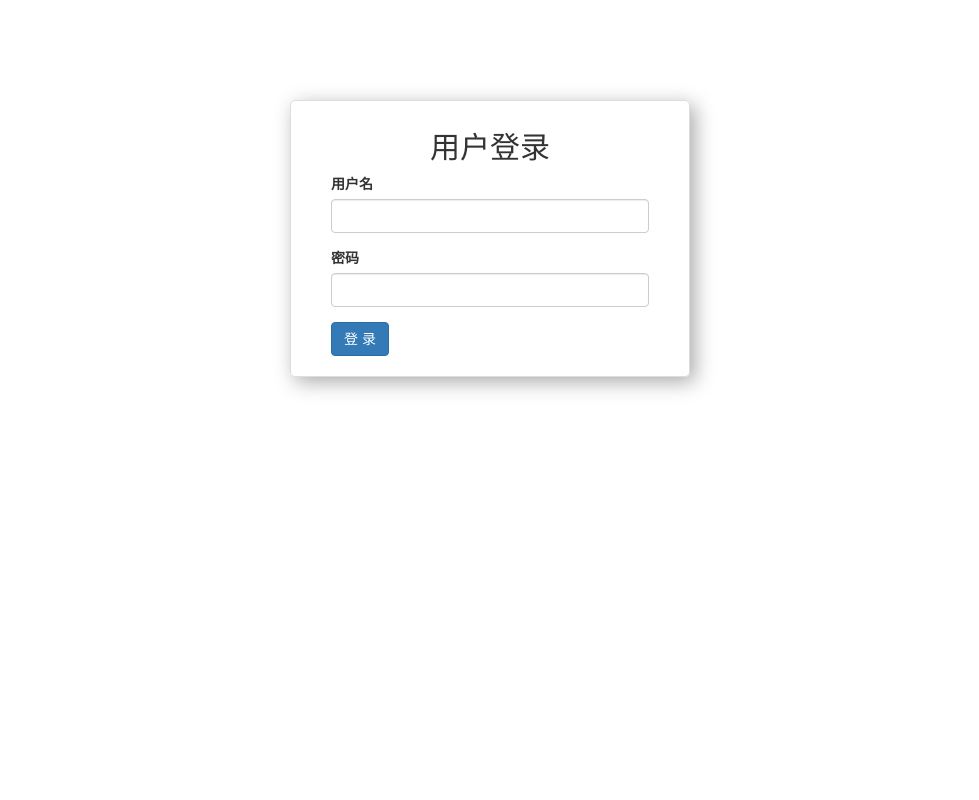
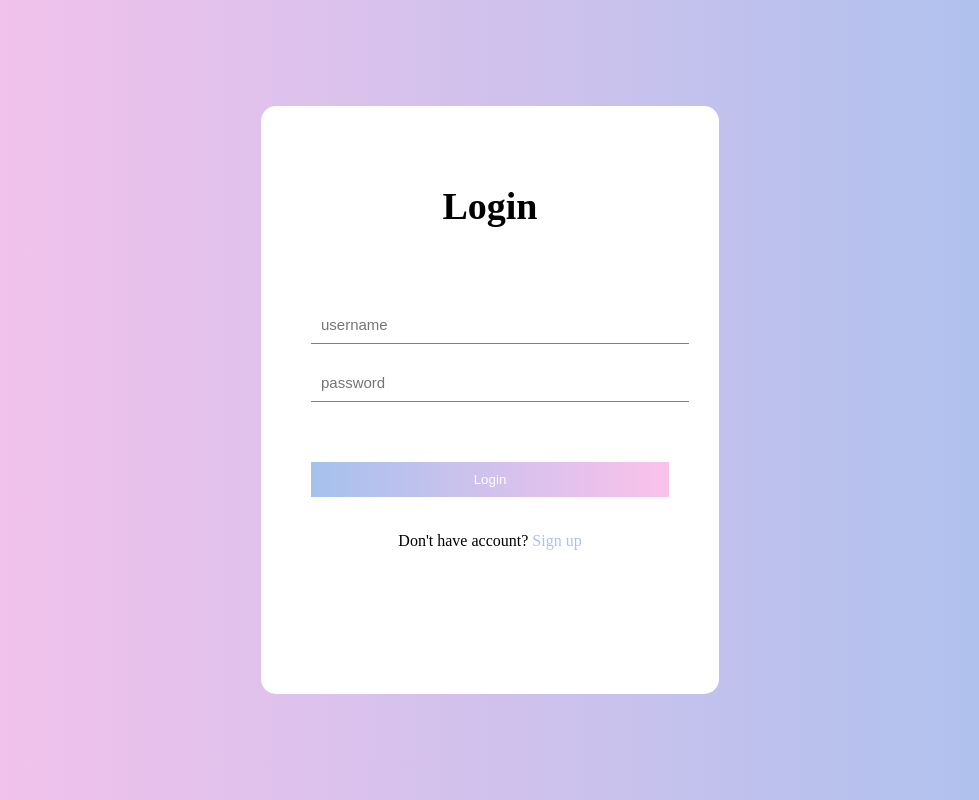
Before and after one commit to GrainRainx/djangotest, a Django app: page /login/ in a window 1280 px wide. Shown: the whole page, without its empty margins (150-1129 px from the left). Run offline with Django 4.2, Linux system fonts and the light colour scheme; some libraries are stand-ins or nearby versions.

Commit message:
add logout ability

```diff
--- a/day16/app01/templates/layout.html
+++ b/day16/app01/templates/layout.html
@@ -57,15 +57,14 @@
 {#                <button type="submit" class="btn btn-default">Submit</button>#}
 {#            </form>#}
             <ul class="nav navbar-nav navbar-right">
-                <li><a href="#">登录</a></li>
                 <li class="dropdown">
                     <a href="#" class="dropdown-toggle" data-toggle="dropdown" role="button" aria-haspopup="true"
-                       aria-expanded="false">谷雨 <span class="caret"></span></a>
+                       aria-expanded="false">{{ request.session.info.username }}<span class="caret"></span></a>
                     <ul class="dropdown-menu">
                         <li><a href="#">个人资料</a></li>
                         <li><a href="#">我的信息</a></li>
                         <li role="separator" class="divider"></li>
-                        <li><a href="/login/">注销</a></li>
+                        <li><a href="/logout/">注销</a></li>
                     </ul>
                 </li>
             </ul>
--- a/day16/app01/templates/login.html
+++ b/day16/app01/templates/login.html
@@ -1,47 +1,151 @@
 {% load static %}
+{#<!DOCTYPE html>#}
+{#<html lang="en">#}
+{#<head>#}
+{#    <meta charset="UTF-8">#}
+{#    <title>Title</title>#}
+{#    <link rel="stylesheet" href="{% static 'plugins/bootstrap-3.4.1-dist/css/bootstrap.min.css' %}">#}
+{#    <style>#}
+{#        .account {#}
+{#            width: 400px;#}
+{#            border: 1px solid #dddddd;#}
+{#            border-radius: 5px;#}
+{#            box-shadow: 5px 5px 20px #aaa;#}
+{##}
+{#            margin-left: auto;#}
+{#            margin-right: auto;#}
+{#            margin-top: 100px;#}
+{#            padding: 20px 40px;#}
+{#        }#}
+{##}
+{#        .account h2 {#}
+{#            margin-top: 10px;#}
+{#            text-align: center;#}
+{#        }#}
+{#    </style>#}
+{#</head>#}
+{#<body>#}
+{#<div class="account">#}
+{#    <h2>用户登录</h2>#}
+{#    <form method="post" novalidate>#}
+{#        {% csrf_token %}#}
+{#        <div class="form-group">#}
+{#            <label>用户名</label>#}
+{#            {{ form.username }}#}
+{#            <span style="color: red;">{{ form.username.errors.0 }}</span>#}
+{#        </div>#}
+{#        <div class="form-group">#}
+{#            <label>密码</label>#}
+{#            {{ form.password }}#}
+{#            <span style="color: red;">{{ form.password.errors.0 }}</span>#}
+{#        </div>#}
+{#        <input type="submit" value="登 录" class="btn btn-primary">#}
+{#        <a class="btn btn-primary" href="/register/ ">注 册</a>#}
+{#    </form>#}
+{#</div>#}
+{##}
+{#</body>#}
+{#</html>#}
+
+
 <!DOCTYPE html>
 <html lang="en">
 <head>
     <meta charset="UTF-8">
-    <title>Title</title>
-    <link rel="stylesheet" href="{% static 'plugins/bootstrap-3.4.1-dist/css/bootstrap.min.css' %}">
+    <meta name="viewport" content="width=device-width, initial-scale=1.0">
+    <title>Document</title>
     <style>
-        .account {
-            width: 400px;
-            border: 1px solid #dddddd;
-            border-radius: 5px;
-            box-shadow: 5px 5px 20px #aaa;
-
-            margin-left: auto;
-            margin-right: auto;
-            margin-top: 100px;
-            padding: 20px 40px;
+        * {
+            margin: 0;
+            padding: 0;
         }
 
-        .account h2 {
-            margin-top: 10px;
+        html {
+            height: 100%;
+        }
+
+        body {
+            height: 100%;
+        }
+
+        .container {
+            height: 100%;
+            background-image: linear-gradient(to right, #fbc2eb, #a6c1ee);
+        }
+
+        .login-wrapper {
+            background-color: #fff;
+            width: 358px;
+            height: 588px;
+            border-radius: 15px;
+            padding: 0 50px;
+            position: relative;
+            left: 50%;
+            top: 50%;
+            transform: translate(-50%, -50%);
+        }
+
+        .header {
+            font-size: 38px;
+            font-weight: bold;
             text-align: center;
+            line-height: 200px;
+        }
+
+        .input-item {
+            display: block;
+            width: 100%;
+            margin-bottom: 20px;
+            border: 0;
+            padding: 10px;
+            border-bottom: 1px solid rgb(128, 125, 125);
+            font-size: 15px;
+            outline: none;
+        }
+
+        .input-item:placeholder {
+            text-transform: uppercase;
+        }
+
+        .btn {
+            text-align: center;
+            padding: 10px;
+            width: 100%;
+            margin-top: 40px;
+            background-image: linear-gradient(to right, #a6c1ee, #fbc2eb);
+            color: #fff;
+        }
+
+        .msg {
+            text-align: center;
+            line-height: 88px;
+        }
+
+        a {
+            text-decoration-line: none;
+            color: #abc1ee;
         }
     </style>
 </head>
 <body>
-<div class="account">
-    <h2>用户登录</h2>
-    <form method="post" novalidate>
-        {% csrf_token %}
-        <div class="form-group">
-            <label>用户名</label>
-            {{ form.username }}
-            <span style="color: red;">{{ form.username.errors.0 }}</span>
+<div class="container">
+    <div class="login-wrapper">
+        <div class="header">Login</div>
+        <form method="post" novalidate>
+        <div class="form-wrapper">
+            {% csrf_token %}
+            <input type="text" name="username" placeholder="username" class="input-item">
+            <input type="password" name="password" placeholder="password" class="input-item">
+            <input type="submit" value="Login" class="btn btn-primary" style="border: 0px">
         </div>
-        <div class="form-group">
-            <label>密码</label>
-            {{ form.password }}
-            <span style="color: red;">{{ form.password.errors.0 }}</span>
+        </form>
+
+        <div class="msg">
+            Don't have account?
+            <a href="/register/">Sign up</a>
         </div>
-        <input type="submit" value="登 录" class="btn btn-primary">
-    </form>
+
+    </div>
 </div>
-
 </body>
 </html>
--- a/day16/app01/views/account.py
+++ b/day16/app01/views/account.py
@@ -1,3 +1,5 @@
+from django.contrib.auth.forms import UserChangeForm
+from django.forms import BaseModelForm
 from django.http import HttpResponseRedirect, HttpResponse
 
 from app01.utils.encrypt import md5
@@ -48,7 +50,7 @@ def login(request):
         password = form.cleaned_data.get('password')
         user_object = models.UserInfo.objects.filter(name=username,password=password).first()
         if user_object is not None:
-            request.session["info"] = {'id': user_object.id, 'name': user_object.name}
+            request.session["info"] = {'id': user_object.id, 'username': user_object.name}
             return redirect('/staff/list/')
 
         # if not admin_object:
@@ -68,3 +70,60 @@ def login(request):
         # return redirect('/admin/list/')
 
     return render(request, 'login.html', {"form":form})
+
+
+
+class UserExModelForm(BootStrapModelForm):
+    confirm_password = forms.CharField(
+        label="确认密码",
+        widget=forms.PasswordInput
+    )
+
+    class Meta:
+        model = models.UserInfo
+        fields = ['name', 'password', 'confirm_password', 'age', 'create_time', 'depart', 'gender']
+        widgets = {
+            "password": forms.PasswordInput
+        }
+
+    def clean_password(self):
+        pwd = self.cleaned_data.get("password")
+        # print("whereis mde"+md5(pwd))
+        return md5(pwd)
+
+    # 在前端增加一个校验格式的函数
+    def clean_confirm_password(self):
+        pwd = self.cleaned_data.get("password")
+        confirm = md5(self.cleaned_data.get("confirm_password"))
+        if confirm != pwd:
+            raise ValidationError("密码不一致")
+
+        return confirm
+
+
+def register(request):
+
+    if request.method == 'GET':
+        form = UserExModelForm()
+        return render(request, 'register.html', {"form":form})
+
+    form = UserExModelForm(data=request.POST)
+
+    if form.is_valid():
+        form.save()
+        return redirect('/login/')
+    else:
+        # 校验失败，在页面上显示错误信息
+        print(form.errors)
+
+    return render(request, 'register.html', {"form":form})
+    # return redirect('/login/')
+    # return render(request, 'register.html')
+
+
+
+def logout(request):
+    """注销"""
+
+    request.session.clear()
+    return redirect('/login/')
--- a/day16/app01/views/auth.py
+++ b/day16/app01/views/auth.py
@@ -1,7 +1,6 @@
 from django.utils.deprecation import MiddlewareMixin
 from django.shortcuts import HttpResponse, render, redirect
 class AuthMiddleware(MiddlewareMixin):
-
 
     def process_request(self, request):
         if request.path_info == '/login/':
--- a/day16/day16/settings.py
+++ b/day16/day16/settings.py
@@ -48,7 +48,7 @@ MIDDLEWARE = [
     'django.contrib.auth.middleware.AuthenticationMiddleware',
     'django.contrib.messages.middleware.MessageMiddleware',
     'django.middleware.clickjacking.XFrameOptionsMiddleware',
-    # 'app01.middleware.auth.AuthMiddleware'
+    'app01.middleware.auth.AuthMiddleware'
 ]
 
 ROOT_URLCONF = 'day16.urls'
--- a/day16/day16/urls.py
+++ b/day16/day16/urls.py
@@ -16,7 +16,7 @@ Including another URLconf
 """
 from django.contrib import admin
 from django.urls import path
-from app01.views import depart, user, pretty, admin, account
+from app01.views import depart, user, pretty, admin, account, staff
 
 urlpatterns = [
     # path('admin/', admin.site.urls),
@@ -52,7 +52,14 @@ urlpatterns = [
     path('admin/<int:nid>/reset/', admin.admin_reset),
 
     # 登录页面
+    path('', account.login),
+    path('login/', account.login),
+    path('logout/', account.logout),
+    path('register/', account.register),
 
-    path('login/', account.login),
+    # 员工登录页面
 
+    path('staff/list/', staff.staff_list),
+    path('staff_user/list/', staff.staff_user_list),
+    path('staff_depart/list/', staff.staff_depart_list),
 ]
```
Also changed, not shown: day16/app01/templates/register.html (added, +71 -0 lines), day16/app01/templates/staff_depart_list.html (added, +35 -0 lines), day16/app01/templates/staff_info.html (+56 -0 lines), day16/app01/templates/staff_list.html (added, +50 -0 lines), day16/app01/templates/staff_user_list.html (added, +41 -0 lines), day16/app01/views/staff.py (added, +24 -0 lines).
